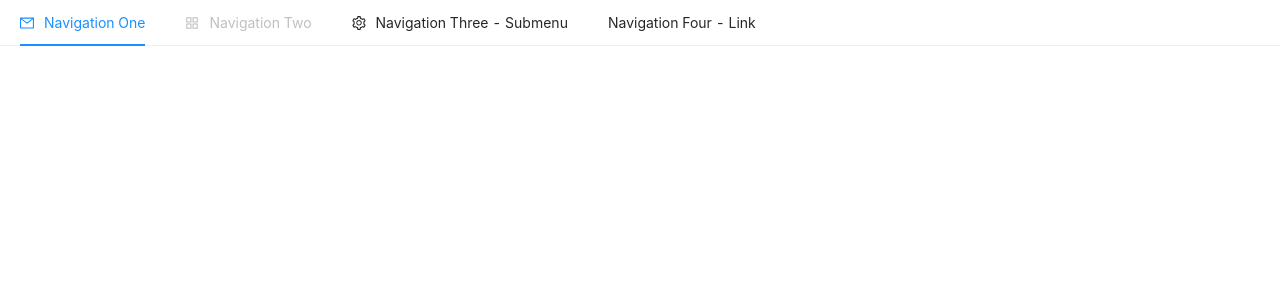
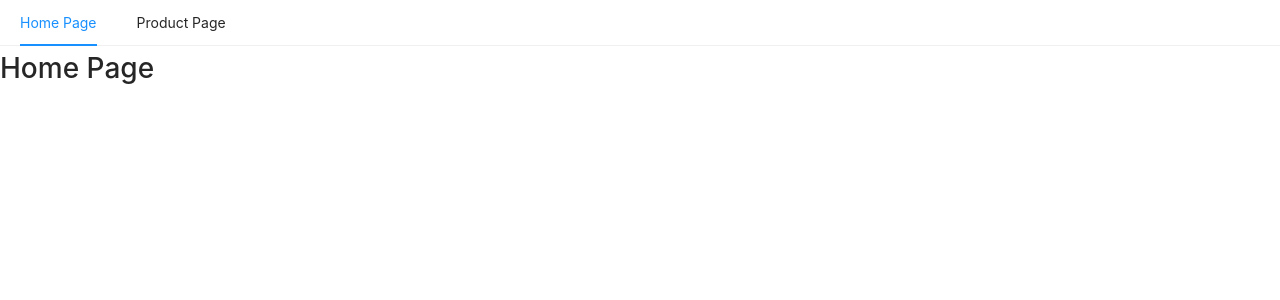
Before and after one commit to datlt2306/FPL-WEB209, a React (Vite) app: page / in a window 1280 px wide. Shown: the top 300 px of the page. Built offline with nearby package versions, Linux system fonts and the light colour scheme.

Commit message:
Buổi 4 - Router dom

```diff
--- a/package.json
+++ b/package.json
@@ -12,7 +12,8 @@
     "axios": "^0.26.1",
     "prop-types": "^15.8.1",
     "react": "^17.0.2",
-    "react-dom": "^17.0.2"
+    "react-dom": "^17.0.2",
+    "react-router-dom": "^6.2.2"
   },
   "devDependencies": {
     "@vitejs/plugin-react": "^1.0.7",
--- a/src/App.jsx
+++ b/src/App.jsx
@@ -1,41 +1,18 @@
 import React, { useState, useEffect } from 'react'
 import 'antd/dist/antd.css';
-
-import { Menu } from 'antd';
-import { MailOutlined, AppstoreOutlined, SettingOutlined } from '@ant-design/icons';
-const { SubMenu } = Menu;
+import Header from './components/Header';
+import { Routes, Route } from 'react-router-dom';
 
 
 function App(){
-  const [current, setCurrent] = useState("mail");
-  const handleClick = e => {
-    setCurrent(e.key)
-  };
+
   return (
     <div>
-      <Menu onClick={handleClick} selectedKeys={[current]} mode="horizontal">
-        <Menu.Item key="mail" icon={<MailOutlined />}>
-          Navigation One
-        </Menu.Item>
-        <Menu.Item key="app" disabled icon={<AppstoreOutlined />}>
-          Navigation Two
-        </Menu.Item>
-        <SubMenu key="SubMenu" icon={<SettingOutlined />} title="Navigation Three - Submenu">
-          <Menu.ItemGroup title="Item 1">
-            <Menu.Item key="setting:1">Option 1</Menu.Item>
-            <Menu.Item key="setting:2">Option 2</Menu.Item>
-          </Menu.ItemGroup>
-          <Menu.ItemGroup title="Item 2">
-            <Menu.Item key="setting:3">Option 3</Menu.Item>
-            <Menu.Item key="setting:4">Option 4</Menu.Item>
-          </Menu.ItemGroup>
-        </SubMenu>
-        <Menu.Item key="alipay">
-          <a href="https://ant.design" target="_blank" rel="noopener noreferrer">
-            Navigation Four - Link
-          </a>
-        </Menu.Item>
-      </Menu>
+      <Header />
+      <Routes>
+        <Route path="/" element={<h1>Home Page</h1>}/>
+        <Route path="product" element={<h1>Product Page</h1>}/>
+      </Routes>
     </div>
   )
 }
--- /dev/null
+++ b/src/components/Header/index.jsx
@@ -0,0 +1,24 @@
+import React, { useState } from 'react'
+import { Menu } from 'antd';
+import  { NavLink } from 'react-router-dom';
+
+const Header = () => {
+  return (
+    <>
+        <Menu mode="horizontal">
+        <Menu.Item>
+          <NavLink to="/">
+            Home Page
+          </NavLink>
+        </Menu.Item>
+        <Menu.Item>
+          <NavLink to="/product">
+            Product Page
+          </NavLink>
+        </Menu.Item>
+      </Menu>
+    </>
+  )
+}
+
+export default Header
```
Also changed, not shown: src/main.jsx (+4 -3 lines), 1 other file (tests, documents, lock files or other folders).
